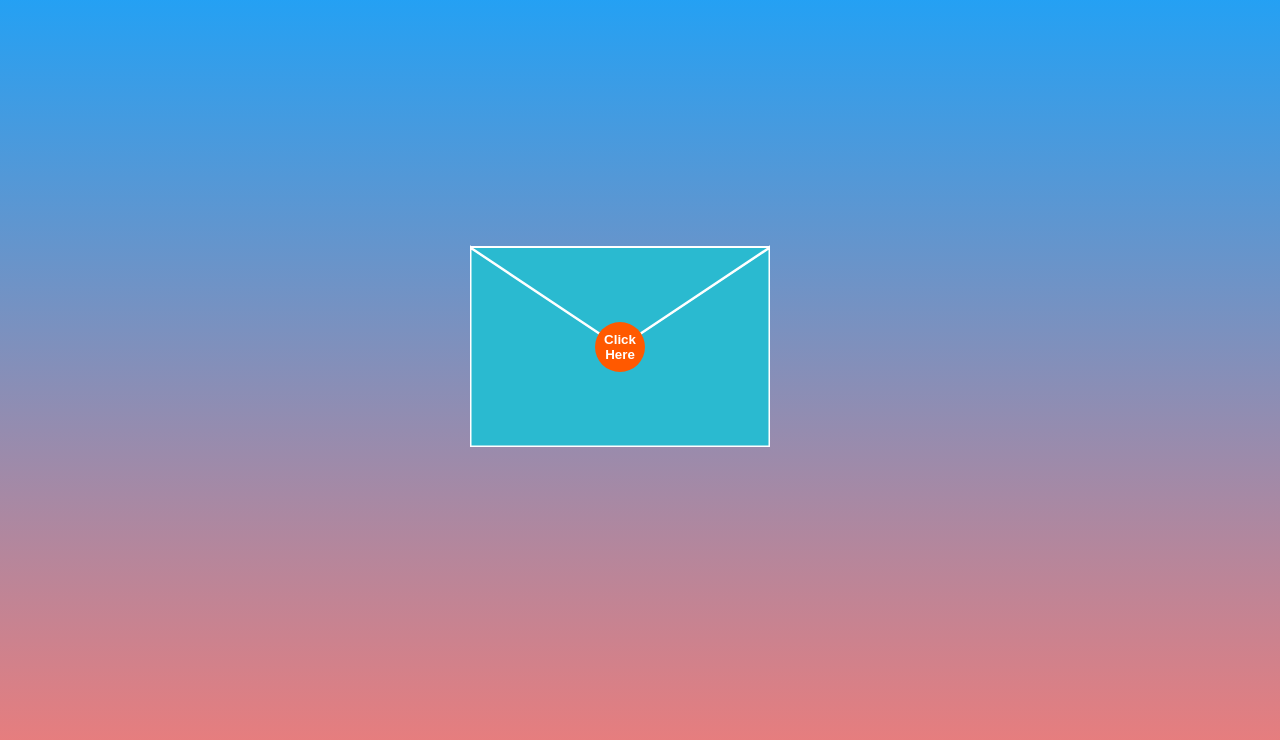
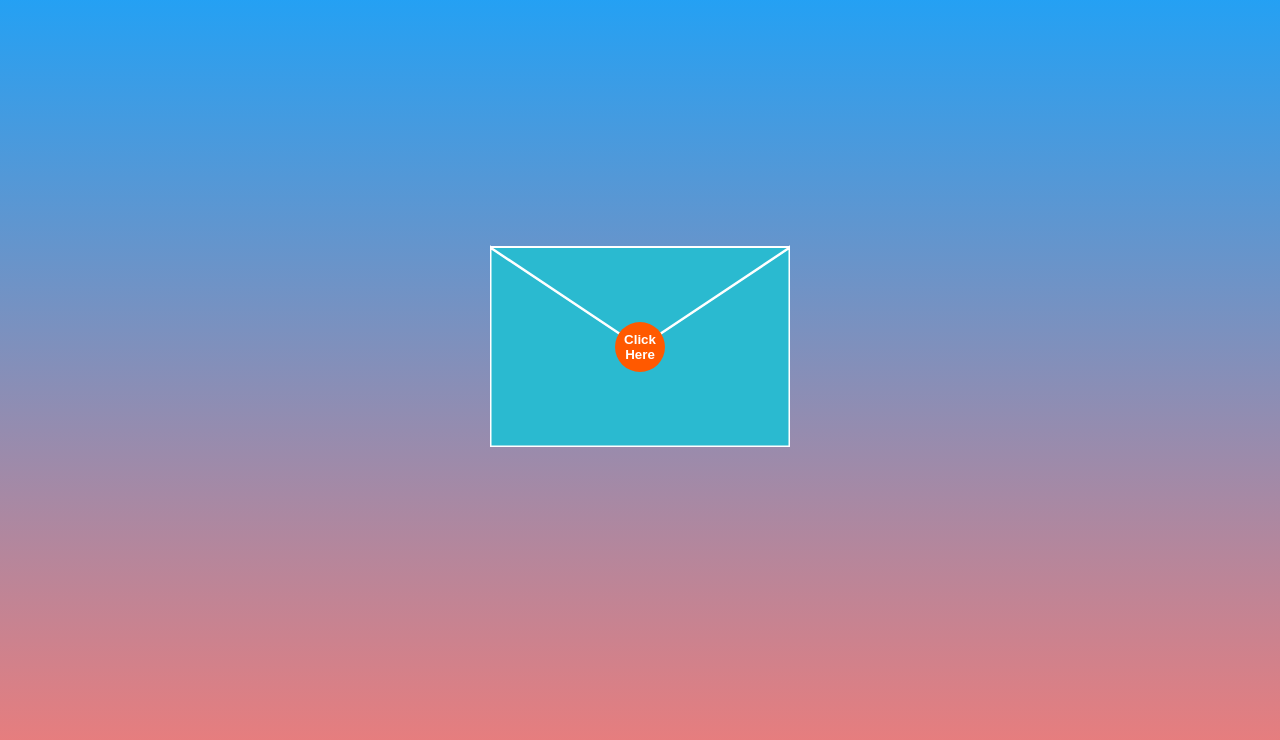
Before and after one commit to Helium999/love, a plain HTML site: page letter.html in a window 1280 px wide. Shown: the part 74-814 px from the top of the page. Drawn offline with Linux system fonts and the light colour scheme.

Commit message:
Update open.css

```diff
--- a/open.css
+++ b/open.css
@@ -18,7 +18,7 @@ body {
 #envelope > * {
   position: absolute;
   top: 0;
-  left: -20px;
+  left: 0;
   display: none;
 }
 
@@ -134,7 +134,7 @@ a {
   color: white;
   cursor: pointer;
   top: calc(200px - 25px);
-  left: calc(130px - 25px);
+  left: calc(150px - 25px);
   transition: transform 1s, background-color 1s, color 1s;
 }
 
```
